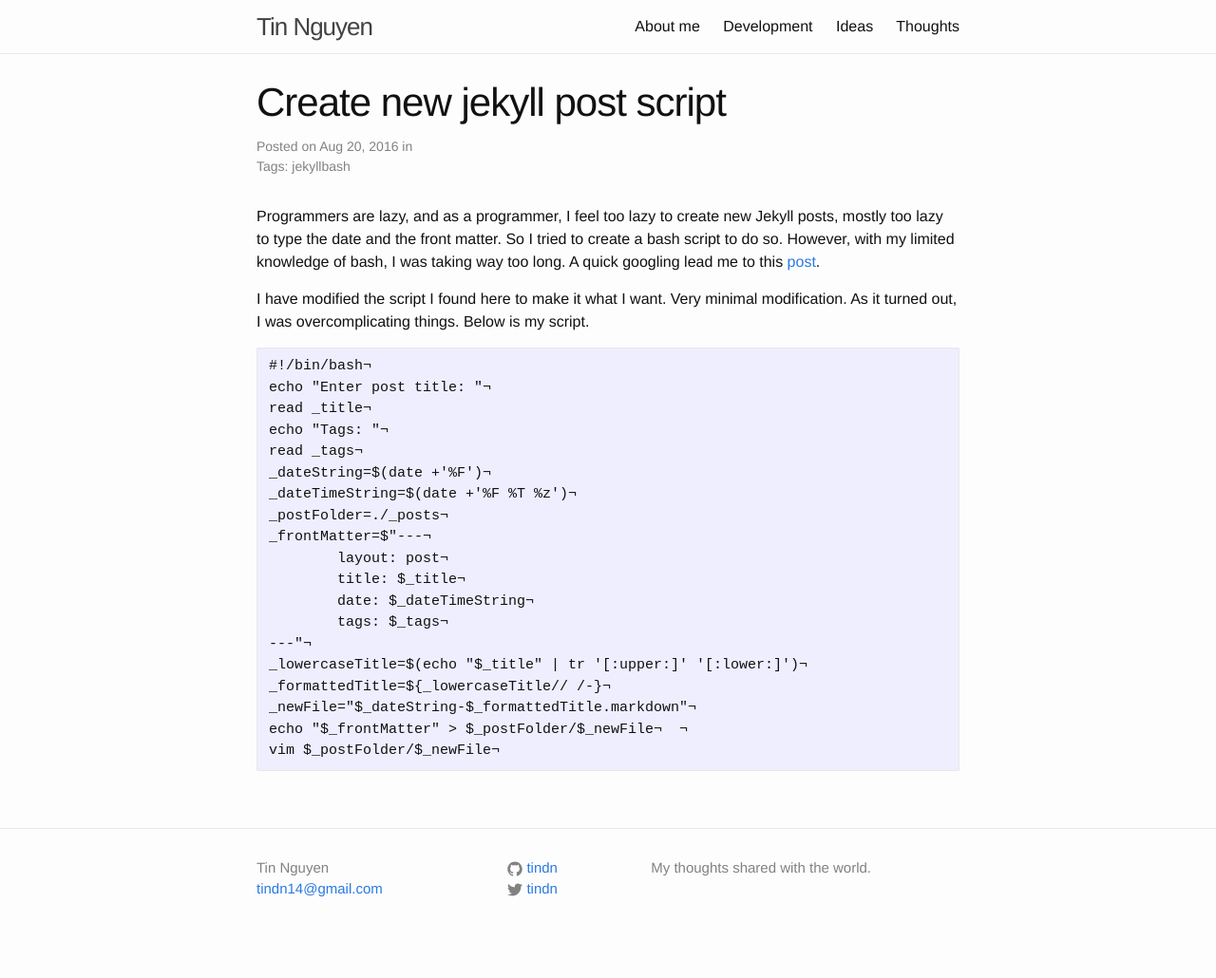
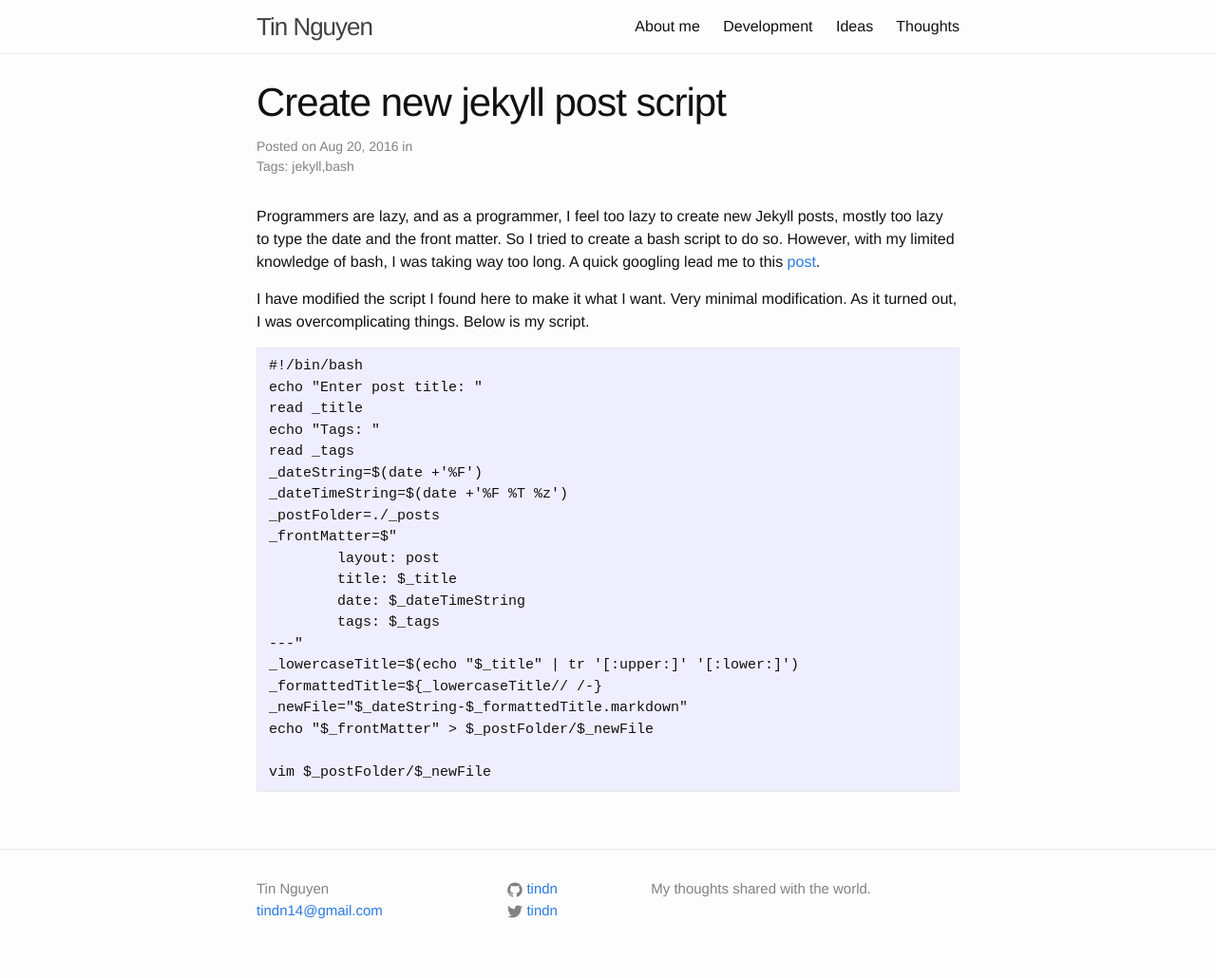
Before and after one commit to tindn/tindn.github.io, a Jekyll site: the page built from _posts/2016-08-20-create-new-jekyll-post-script.markdown, in a window 1280 px wide. Shown: the whole page at 95% size. Built offline with Jekyll 4.4.1, drawn with Linux system fonts in a browser that asks for light colours; before the commit the page ends 1008 px from its top, so only the background shows below that.

Commit message:
edit postt

```diff
--- a/_posts/2016-08-20-create-new-jekyll-post-script.markdown
+++ b/_posts/2016-08-20-create-new-jekyll-post-script.markdown
@@ -2,7 +2,7 @@
 layout: post
 title: Create new jekyll post script
 date: 2016-08-20 11:17:23 -0500
-tags: jekyll bash
+tags: jekyll, bash
 ---
 Programmers are lazy, and as a programmer, I feel too lazy to create new Jekyll posts, mostly too lazy
 to type the date and the front matter. So I tried to create a bash script to do so. However, with my
@@ -13,23 +13,23 @@ I have modified the script I found here to make it what I want. Very minimal mod
 overcomplicating things. Below is my script.
 
 
-    #!/bin/bash¬
-    echo "Enter post title: "¬
-    read _title¬
-    echo "Tags: "¬
-    read _tags¬
-    _dateString=$(date +'%F')¬
-    _dateTimeString=$(date +'%F %T %z')¬
-    _postFolder=./_posts¬
-    _frontMatter=$"---¬
-		layout: post¬
-		title: $_title¬
-		date: $_dateTimeString¬
-		tags: $_tags¬
-	---"¬
-    _lowercaseTitle=$(echo "$_title" | tr '[:upper:]' '[:lower:]')¬
-    _formattedTitle=${_lowercaseTitle// /-}¬
-    _newFile="$_dateString-$_formattedTitle.markdown"¬
-    echo "$_frontMatter" > $_postFolder/$_newFile¬
- ¬
-    vim $_postFolder/$_newFile¬
+    #!/bin/bash
+    echo "Enter post title: "
+    read _title
+    echo "Tags: "
+    read _tags
+    _dateString=$(date +'%F')
+    _dateTimeString=$(date +'%F %T %z')
+    _postFolder=./_posts
+    _frontMatter=$"
+		layout: post
+		title: $_title
+		date: $_dateTimeString
+		tags: $_tags
+	---"
+    _lowercaseTitle=$(echo "$_title" | tr '[:upper:]' '[:lower:]')
+    _formattedTitle=${_lowercaseTitle// /-}
+    _newFile="$_dateString-$_formattedTitle.markdown"
+    echo "$_frontMatter" > $_postFolder/$_newFile
+
+    vim $_postFolder/$_newFile
```
